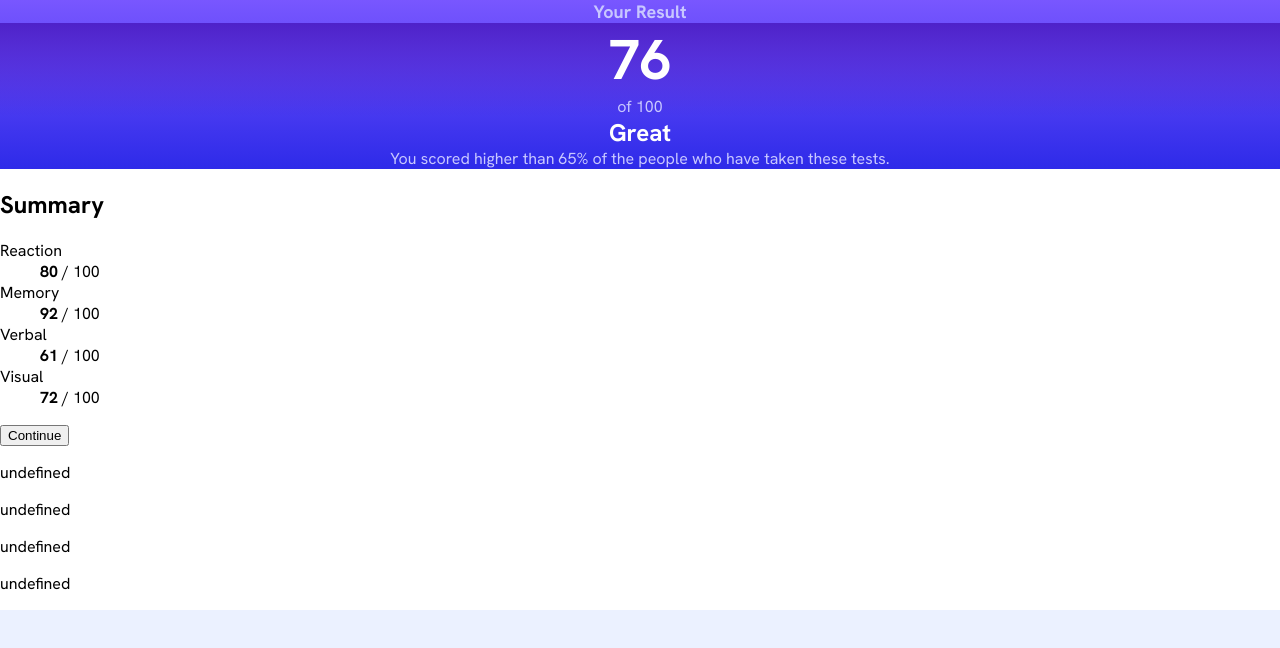
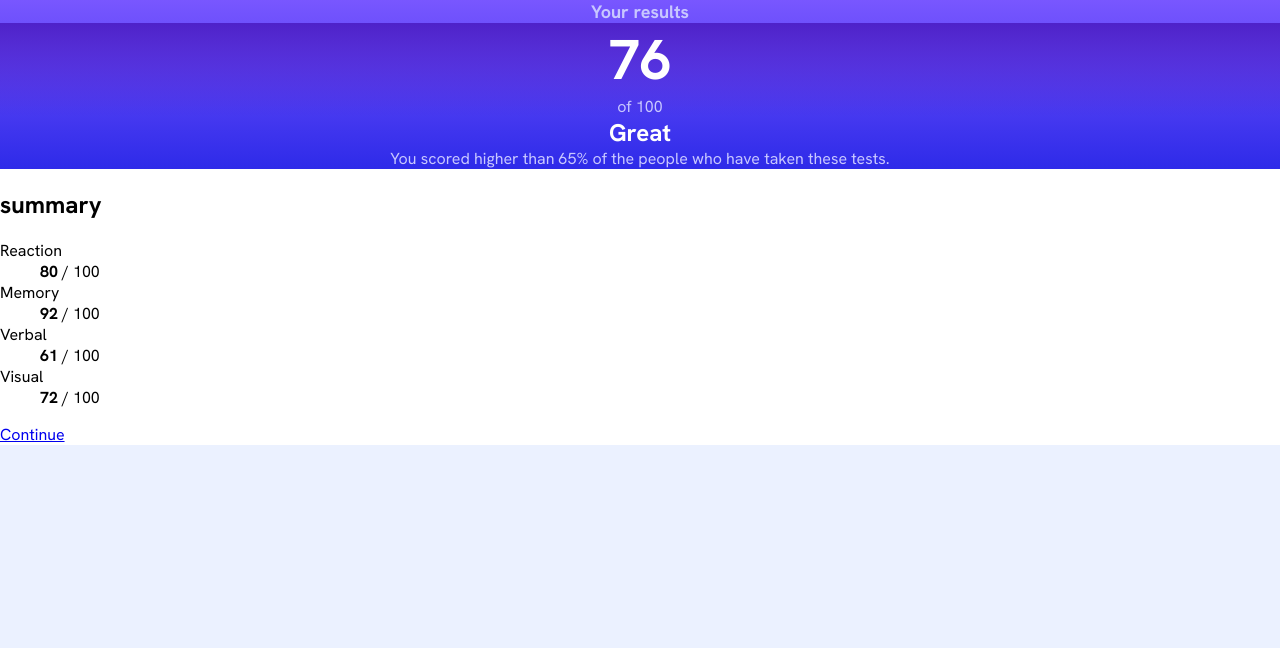
Before and after one commit to ferfalcon/results-summary-component, a website built with Vite: page index.html in a window 1280 px wide. Built offline with nearby package versions, Linux system fonts and the light colour scheme.

Commit message:
Load and Write data

```diff
--- a/assets/scripts/asyn-fetch-json-data.js
+++ b/assets/scripts/asyn-fetch-json-data.js
@@ -8,7 +8,7 @@ export default async function fetchJsonData(Url) {
 		return dataJson;
 	}
 	catch (error) {
-		console.log('Error fectching the JSON:', error)
+		console.log('Error fectching the JSON:', error);
 		throw error;
 	}
 }
--- a/assets/scripts/print-json-object.js
+++ b/assets/scripts/print-json-object.js
@@ -1,15 +1,27 @@
+const main = document.querySelector('main');
+const wrapper = document.querySelector('[data-summary]');
+
 export default function printJsonObject(jsonObject) {
-	let wrapper = document.createElement("div");
-	const main = document.querySelector('main');
-	main.append(wrapper);
+	writeHeading(jsonObject.title);
+	writeTableTitle(Object.keys(jsonObject)[3]);
 
-	// console.log(jsonObject)
-	let item = '';
-	item += `
-		<p>${jsonObject.name}</p>
-		<p>${jsonObject.age}</p>
-		<p>${jsonObject.description}</p>
-		<p>${jsonObject.age}</p>
-	`;
-	wrapper.innerHTML += item;
+	let summaryItem = '';
+	jsonObject.summary.forEach(item => {
+		summaryItem += `
+			<div>
+				<dt>${item.category}</dt>
+				<dd><b>${item.score}</b> / 100</dd>
+			</div>
+		`;
+	});
+	wrapper.innerHTML = summaryItem;
 }
+
+function writeTableTitle(text) {
+	document.querySelector('[data-summary-heading]').textContent = text;
+}
+
+function writeHeading(text) {
+	document.querySelector('[data-heading]').textContent = text;
+
+}
--- a/index.html
+++ b/index.html
@@ -12,7 +12,7 @@
 <body>
 	<main class="results-summary">
 		<div class="results-summary__result">
-			<h1 class="results-summary__title">Your Result</h1>
+			<h1 class="results-summary__title" data-heading>Result</h1>
 			<p class="results-summary__score">
 				<strong class="results-summary__user-score">76</strong>
 				<span class="results-summary__max-score">of 100</span>
@@ -21,27 +21,10 @@
 			<p class="results-summary__description">You scored higher than 65% of the people who have taken these tests.</p>
 		</div>
 		<section class="results-summary__summary">
-			<h2>Summary</h2>
-			<dl>
-				<div>
-					<dt>Reaction</dt>
-					<dd><b>80</b> / 100</dd>
-				</div>
-				<div>
-					<dt>Memory</dt>
-					<dd><b>92</b> / 100</dd>
-				</div>
-				<div>
-					<dt>Verbal</dt>
-					<dd><b>61</b> / 100</dd>
-				</div>
-				<div>
-					<dt>Visual</dt>
-					<dd><b>72</b> / 100</dd>
-				</div>
-			</dl>
-			<button>Continue</button>
+			<h2 data-summary-heading>Heading</h2>
+			<dl data-summary></dl>
 		</section>
+		<a href="#">Continue</a>
 	</main>
 	<script type="module" src="./assets/scripts/main.js"></script>
 </body>
--- a/data.json
+++ b/public/data.json
@@ -2,7 +2,7 @@
 	"title": "Your results",
 	"judgemment": "Great",
 	"comment": "Your performance exceed 65% of the people conducting the test here!",
-	"sumary": [
+	"summary": [
 		{
 			"category": "Reaction",
 			"score": 80,
```
